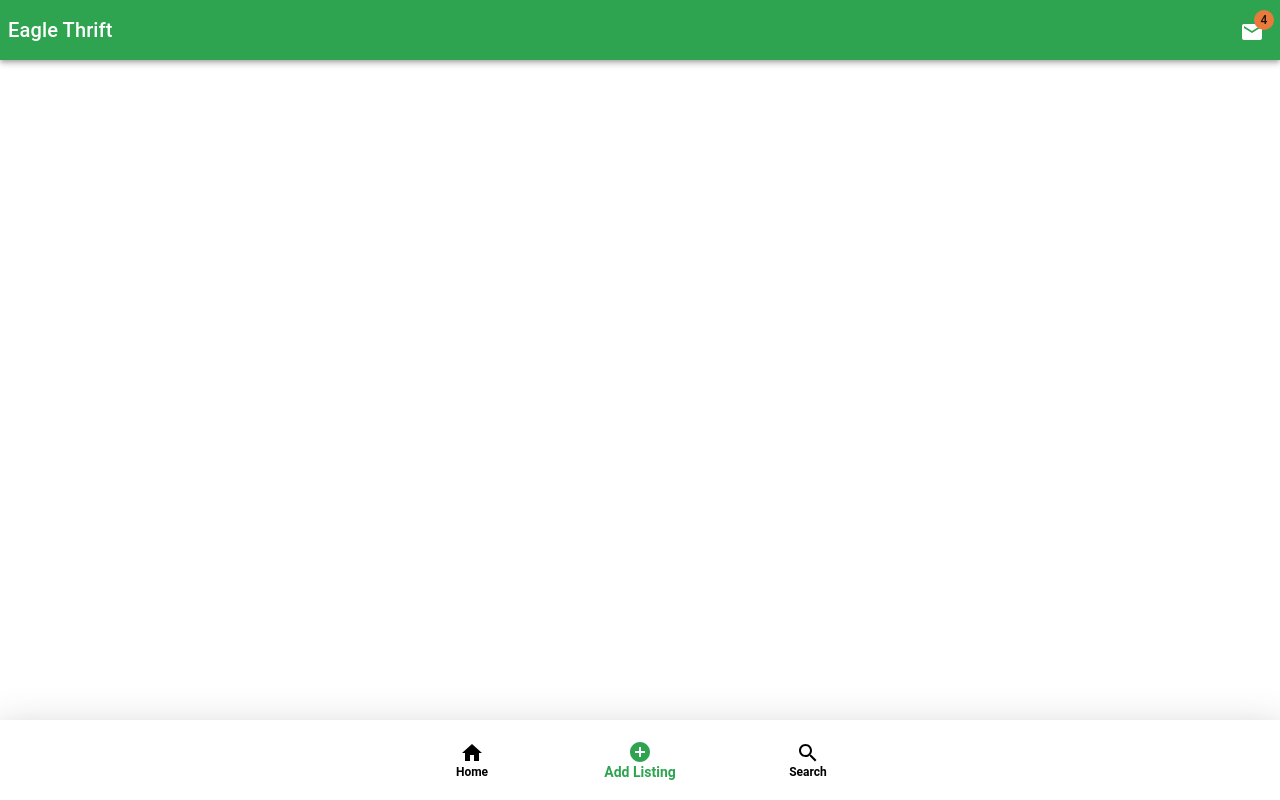
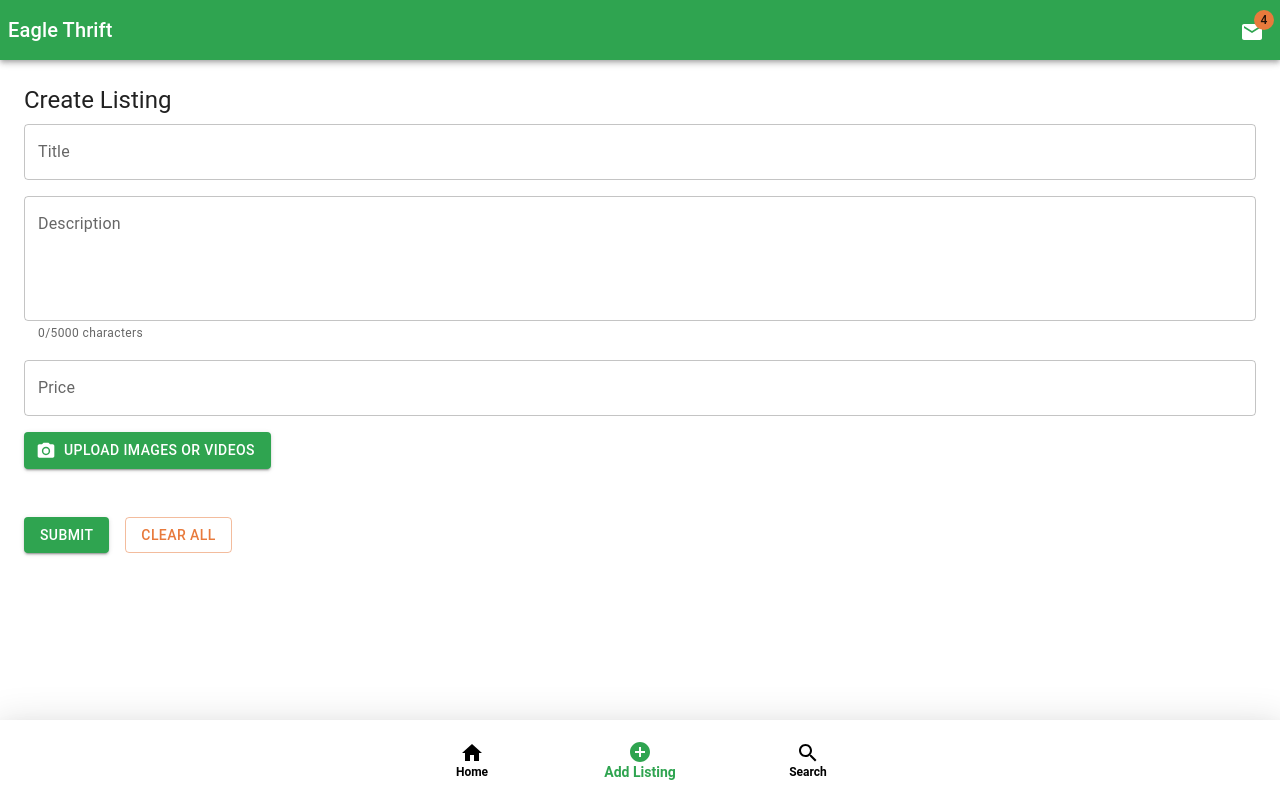
Before and after one commit to siddharth-pudasaini/eagle-thrift-frontend, a React (Create React App) app: page /add-listing in a window 1280 px wide. Built offline with nearby package versions, Linux system fonts and the light colour scheme.

Commit message:
Add Lidting Page Created

```diff
--- a/src/App.js
+++ b/src/App.js
@@ -9,10 +9,10 @@ function App() {
   return (
     <Router>
       <Routes>
-        <Route path="/" element={<Home />} />
         <Route path="/signIn" excat element={<SignInPage />} />
         <Route path="/add-listing" excat element={<AddListing />} />
         <Route path="/search" excat element={<Search />} />
+        <Route path="/" excat element={<Home />} />
       </Routes>
     </Router>
   );
--- a/src/components/bottomNavigation.js
+++ b/src/components/bottomNavigation.js
@@ -1,4 +1,4 @@
-import { useState, useRef,useEffect } from "react";
+import { useState, useRef, useEffect } from "react";
 import { useNavigate, useLocation } from "react-router-dom";
 import BottomNavigation from "@mui/material/BottomNavigation";
 import BottomNavigationAction from "@mui/material/BottomNavigationAction";
--- /dev/null
+++ b/src/components/uploadForm.js
@@ -0,0 +1,185 @@
+import React, { useState } from "react";
+import {
+  Box,
+  Button,
+  IconButton,
+  Modal,
+  Typography,
+  Card,
+  CardMedia,
+  CardContent,
+  TextField,
+  Grid,
+} from "@mui/material";
+import PhotoCamera from "@mui/icons-material/PhotoCamera";
+import DeleteIcon from "@mui/icons-material/Delete";
+
+const style = {
+  position: "absolute",
+  top: "50%",
+  left: "50%",
+  transform: "translate(-50%, -50%)",
+  width: 400,
+  bgcolor: "background.paper",
+  boxShadow: 24,
+  p: 4,
+};
+
+export default function UploadForm() {
+  const [files, setFiles] = useState([]);
+  const [open, setOpen] = useState(false);
+  const [selectedFile, setSelectedFile] = useState(null);
+  const [title, setTitle] = useState("");
+  const [description, setDescription] = useState("");
+  const [price, setPrice] = useState("");
+
+  const handleFileChange = (event) => {
+    const newFiles = Array.from(event.target.files);
+    setFiles((prevFiles) => [...prevFiles, ...newFiles]);
+  };
+
+  const handleRemoveFile = (index) => {
+    setFiles((prevFiles) => prevFiles.filter((_, i) => i !== index));
+  };
+
+  const handleClick = (file) => {
+    setSelectedFile(file);
+    setOpen(true);
+  };
+
+  const handleClose = () => {
+    setOpen(false);
+    setSelectedFile(null);
+  };
+
+  const handleClearAll = () => {
+    setTitle("");
+    setDescription("");
+    setPrice("");
+    setFiles([]);
+  };
+
+  const handleSubmit = (event) => {
+    event.preventDefault();
+    // Handle form submission logic here
+    console.log({ title, description, price, files });
+  };
+
+  return (
+    <Box sx={{ p: 3 }}>
+      <Typography variant="h5" gutterBottom>
+        Create Listing
+      </Typography>
+      <Grid container spacing={2}>
+        <Grid item xs={12}>
+          <TextField
+            fullWidth
+            label="Title"
+            value={title}
+            onChange={(e) => setTitle(e.target.value)}
+            variant="outlined"
+          />
+        </Grid>
+        <Grid item xs={12}>
+          <TextField
+            fullWidth
+            label="Description"
+            value={description}
+            onChange={(e) => setDescription(e.target.value)}
+            variant="outlined"
+            multiline
+            rows={4}
+            inputProps={{ maxLength: 5000 }}
+            helperText={`${description.length}/5000 characters`}
+          />
+        </Grid>
+        <Grid item xs={12}>
+          <TextField
+            fullWidth
+            label="Price"
+            value={price}
+            onChange={(e) => setPrice(e.target.value)}
+            variant="outlined"
+            type="number"
+          />
+        </Grid>
+      </Grid>
+      <Button
+        variant="contained"
+        component="label"
+        startIcon={<PhotoCamera />}
+        sx={{ mt: 2 }}
+      >
+        Upload Images or Videos
+        <input
+          type="file"
+          hidden
+          accept="image/*,video/*"
+          multiple
+          onChange={handleFileChange}
+        />
+      </Button>
+      <Box sx={{ mt: 3, display: "flex", flexWrap: "wrap", gap: 2 }}>
+        {files.map((file, index) => (
+          <Card key={index} sx={{ maxWidth: 200, position: "relative" }}>
+            <CardMedia
+              component={file.type.startsWith("image") ? "img" : "video"}
+              height="140"
+              src={URL.createObjectURL(file)}
+              title={file.name}
+              controls={file.type.startsWith("video")}
+              onClick={() => handleClick(file)}
+            />
+            <IconButton
+              sx={{
+                position: "absolute",
+                top: 5,
+                right: 5,
+                color: "white",
+                bgcolor: "rgba(0, 0, 0, 0.5)",
+              }}
+              onClick={() => handleRemoveFile(index)}
+            >
+              <DeleteIcon />
+            </IconButton>
+            <CardContent>
+              <Typography variant="body2" color="textSecondary">
+                {file.name}
+              </Typography>
+            </CardContent>
+          </Card>
+        ))}
+      </Box>
+      <Box sx={{ mt: 3 }}>
+        <Button variant="contained" color="primary" onClick={handleSubmit}>
+          Submit
+        </Button>
+        <Button
+          variant="outlined"
+          color="secondary"
+          onClick={handleClearAll}
+          sx={{ ml: 2 }}
+        >
+          Clear All
+        </Button>
+      </Box>
+      <Modal open={open} onClose={handleClose}>
+        <Box sx={style}>
+          {selectedFile && (
+            <Box>
+              <CardMedia
+                component={
+                  selectedFile.type.startsWith("image") ? "img" : "video"
+                }
+                src={URL.createObjectURL(selectedFile)}
+                title={selectedFile.name}
+                controls={selectedFile.type.startsWith("video")}
+                sx={{ maxHeight: "80vh", maxWidth: "100%" }}
+              />
+            </Box>
+          )}
+        </Box>
+      </Modal>
+    </Box>
+  );
+}
--- a/src/pages/addListing.js
+++ b/src/pages/addListing.js
@@ -1,12 +1,13 @@
 import React from "react";
 import Navbar from "../components/navbar";
 import SimpleBottomNavigation from "../components/bottomNavigation";
+import UploadForm from "../components/uploadForm";
 
 const AddListing = () => {
   return (
     <React.Fragment>
       <Navbar />
-
+      <UploadForm />
       <SimpleBottomNavigation />
     </React.Fragment>
   );
--- a/src/pages/home.js
+++ b/src/pages/home.js
@@ -4,7 +4,7 @@ import SimpleBottomNavigation from "../components/bottomNavigation";
 const Home = () => {
   return (
     <div>
-      <Navbar></Navbar>
+      <Navbar />
 
       <SimpleBottomNavigation />
     </div>
```
Lines whose indentation alone changed are shown as unchanged.
